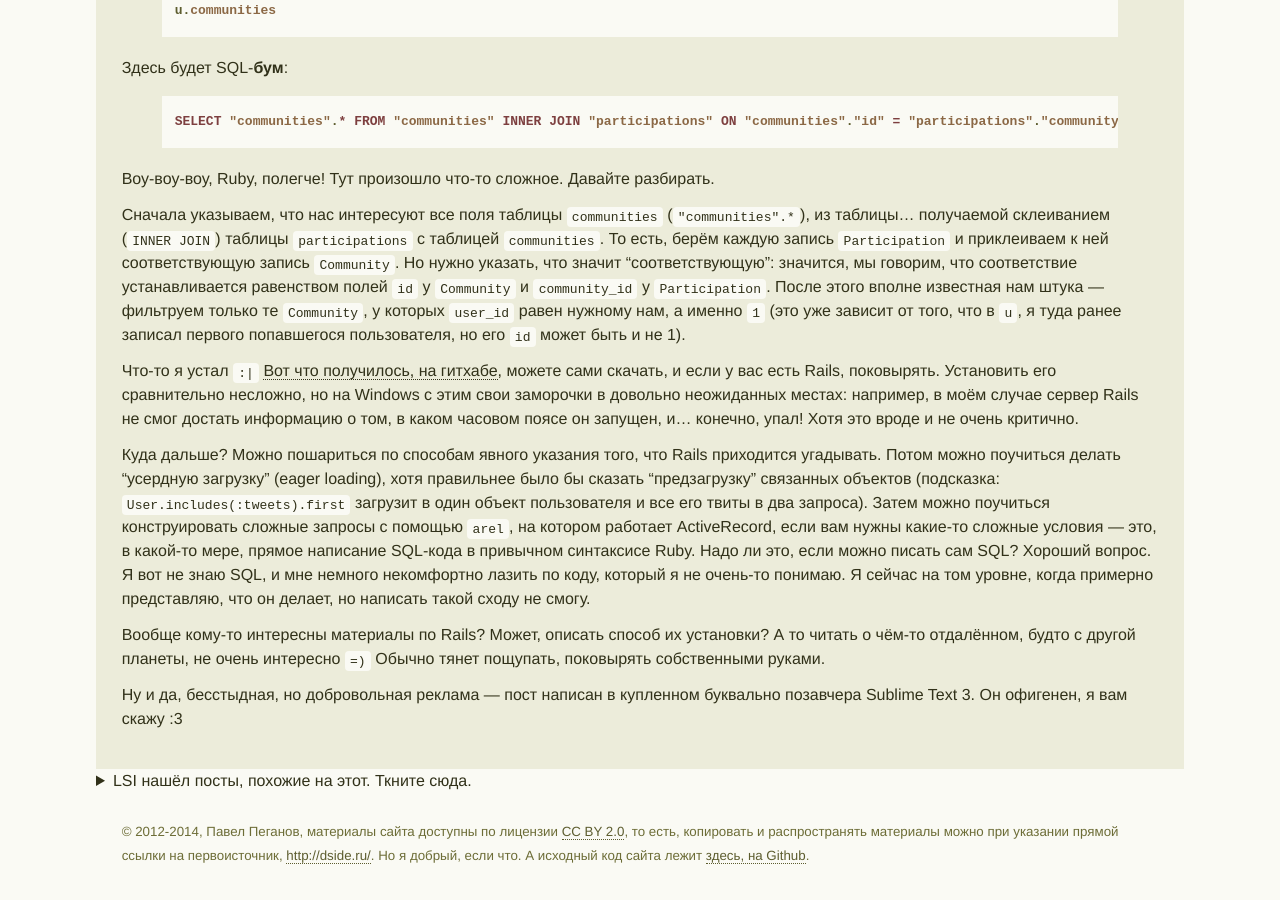
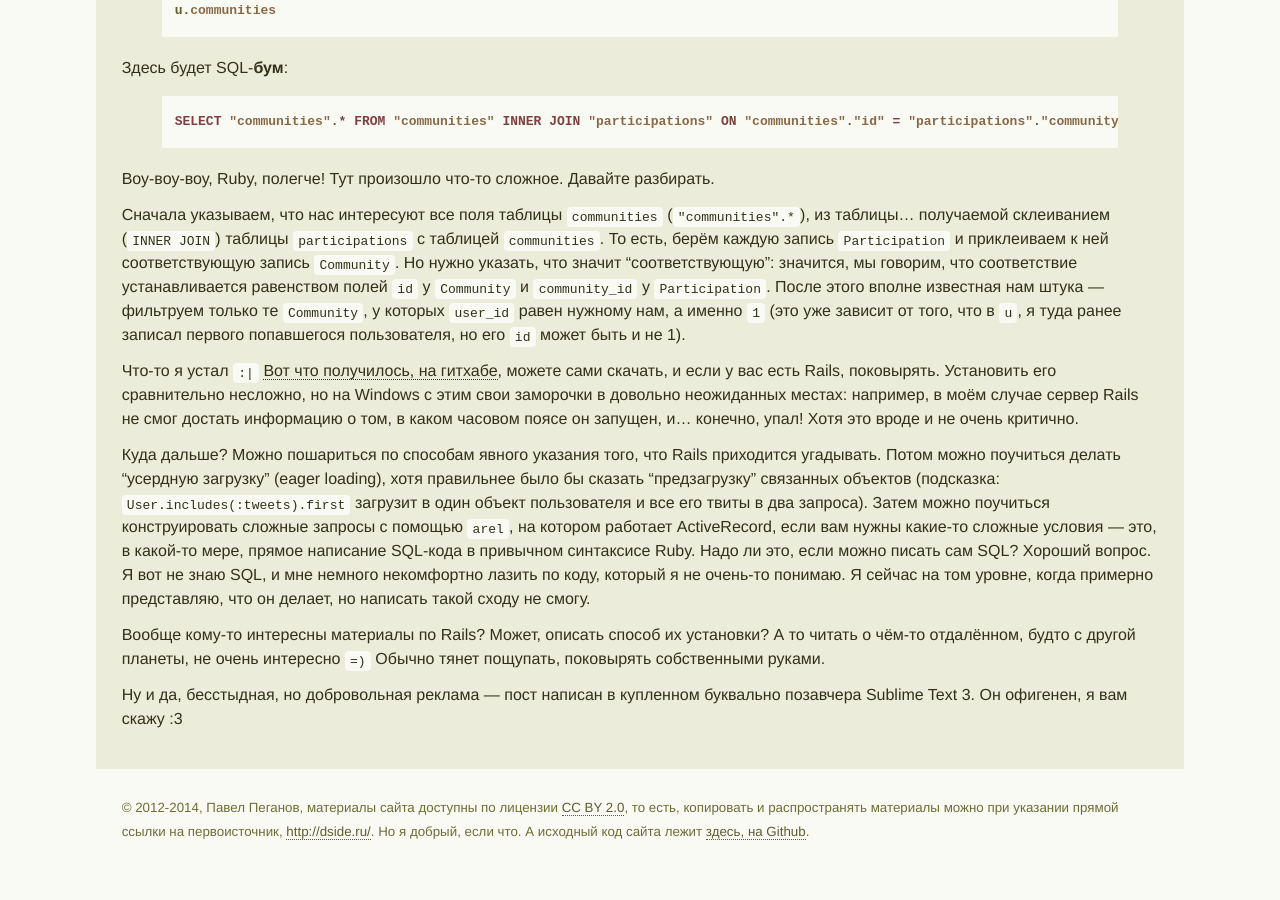
Before and after one commit to D-side/d-side.github.io, a Jekyll site: the page built from _posts/2014-05-04-rails-active-record.md, in a window 1280 px wide and 900 px high, scrolled down 6011 px. Built offline with Jekyll 4.4.1, drawn with Linux system fonts in a browser that asks for light colours; nearby versions of some CDN libraries; formulas are drawn with MathJax 3; after the commit the page ends 6887 px from its top, so only the background shows below that.

Commit message:
No LSI :<

```diff
--- a/_layouts/post.html
+++ b/_layouts/post.html
@@ -7,11 +7,3 @@ layout: scaffold
 	  {{ content }}
 	</article>
 </main>
-
-
-<details>
-	<summary>LSI нашёл посты, похожие на этот. Ткните сюда.</summary>
-    {% for post in site.related_posts %}
-    	<a href="{{post.url}}">{{post.title}}</a>|
-    {% endfor %}
-</details>
```
